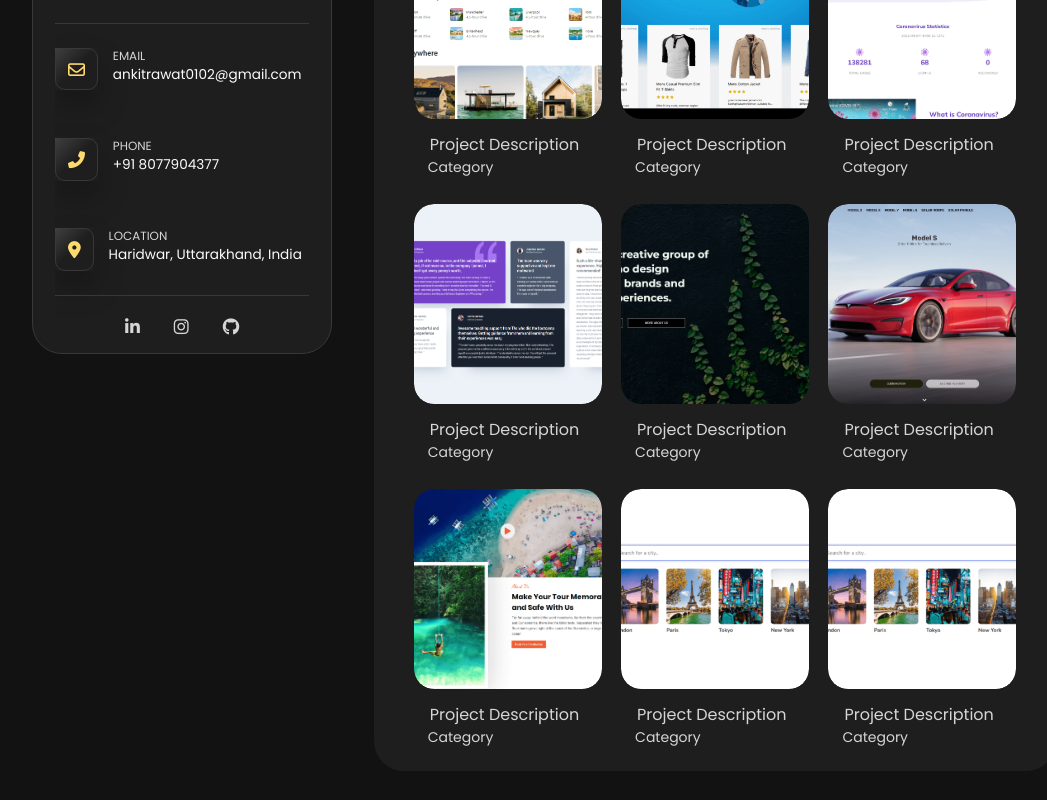
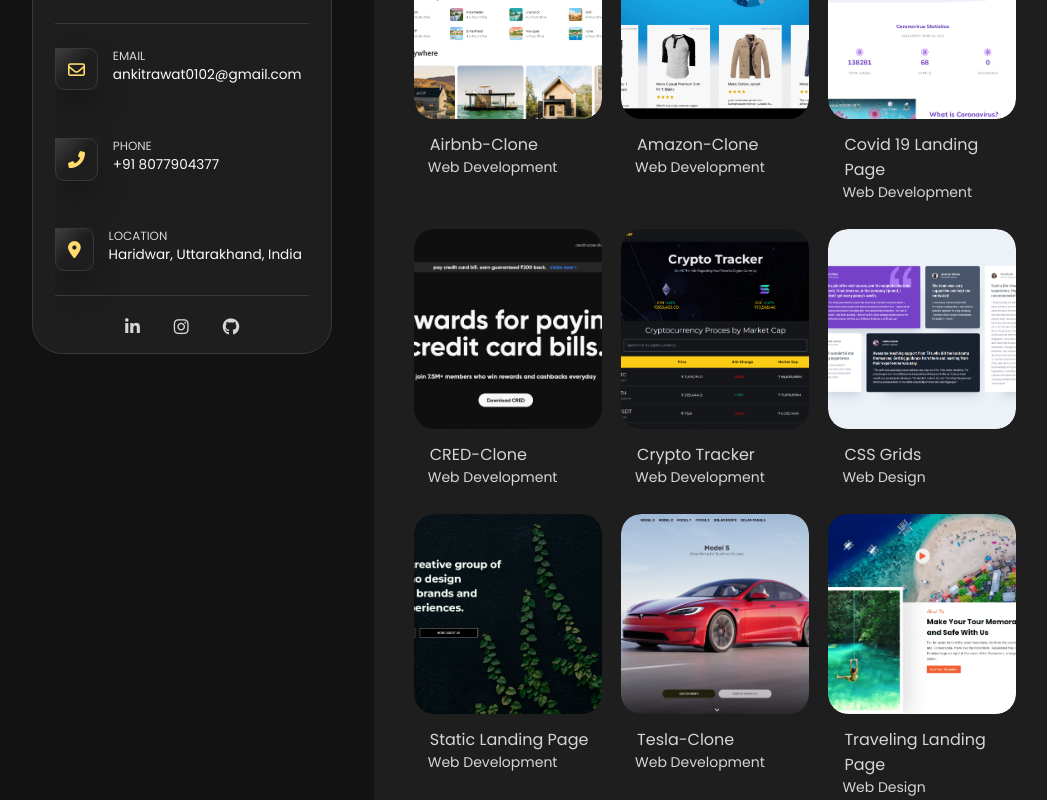
Before and after one commit to ankitt01/Resume, a React (Create React App) app: page /portfolio in a window 1280 px wide. Shown: the part 320-1120 px from the top of the page, without its empty margins (96-1143 px from the left). Built offline with nearby package versions, Linux system fonts and the light colour scheme.

Commit message:
Portfolio update

```diff
--- a/src/components/Portfolio.js
+++ b/src/components/Portfolio.js
@@ -1,76 +1,75 @@
-import React from 'react'
+import React, { useState} from 'react'
+import Project from './Project'
 import './styles/Portfolio.scss'
 function Portfolio() {
+  const [projects, setProjects] = useState([
+    {
+      img: "airbnb.PNG",
+      title: "Airbnb-Clone",
+      category: "Web Development",
+    },
+    {
+      img: "amazon.PNG",
+      title: "Amazon-Clone",
+      category: "Web Development",
+    },
+    {
+      img: "covid.PNG",
+      title: "Covid 19 Landing Page",
+      category: "Web Development",
+    },
+    {
+      img: "cred.PNG",
+      title: "CRED-Clone",
+      category: "Web Development",
+    },
+    {
+      img: "crypto.PNG",
+      title: "Crypto Tracker",
+      category: "Web Development",
+    },
+    {
+      img: "css-grid.PNG",
+      title: "CSS Grids",
+      category: "Web Design",
+    },
+    {
+      img: "glint.PNG",
+      title: "Static Landing Page",
+      category: "Web Development",
+    },
+    {
+      img: "tesla.PNG",
+      title: "Tesla-Clone",
+      category: "Web Development",
+    },
+    {
+      img: "travel.PNG",
+      title: "Traveling Landing Page",
+      category: "Web Design",
+    },
+    {
+      img: "weather2.PNG",
+      title: "Weather App",
+      category: "Web Development",
+    },
 
+
+])
+  console.log(projects)
   return (
     <div className='parent_container'>
         <h1 className='title'>Portfolio</h1>
         <div className='tabs'>
+          <button className="tab">All</button>
           <button className="tab">Web Design</button>
           <button className="tab">Web Development</button>
           <button className="tab">Applications</button>
         </div>
-        <div className="projects">
-          <div className='project'>
-            <div className='img-container'>
-              <img  src="/images/airbnb.PNG" alt="" />
-            </div>
-            <p className='project-title'>Project Description</p>
-            <p className='project-category'>Category</p>
-          </div>
-          <div className='project'>
-            <div className='img-container'>
-              <img  src="/images/amazon.PNG" alt="" />
-            </div>
-            <p className='project-title'>Project Description</p>
-            <p className='project-category'>Category</p>
-          </div><div className='project'>
-            <div className='img-container'>
-              <img  src="/images/covid.PNG" alt="" />
-            </div>
-            <p className='project-title'>Project Description</p>
-            <p className='project-category'>Category</p>
-          </div>
-          <div className='project'>
-            <div className='img-container'>
-              <img  src="/images/css-grid.PNG" alt="" />
-            </div>
-            <p className='project-title'>Project Description</p>
-            <p className='project-category'>Category</p>
-          </div>
-          <div className='project'>
-            <div className='img-container'>
-              <img  src="/images/glint.PNG" alt="" />
-            </div>
-            <p className='project-title'>Project Description</p>
-            <p className='project-category'>Category</p>
-          </div><div className='project'>
-            <div className='img-container'>
-              <img  src="/images/tesla.PNG" alt="" />
-            </div>
-            <p className='project-title'>Project Description</p>
-            <p className='project-category'>Category</p>
-          </div>
-          <div className='project'>
-            <div className='img-container'>
-              <img  src="/images/travel.PNG" alt="" />
-            </div>
-            <p className='project-title'>Project Description</p>
-            <p className='project-category'>Category</p>
-          </div>
-          <div className='project'>
-            <div className='img-container'>
-              <img  src="/images/weather2.PNG" alt="" />
-            </div>
-            <p className='project-title'>Project Description</p>
-            <p className='project-category'>Category</p>
-          </div><div className='project'>
-            <div className='img-container'>
-              <img  src="/images/weather2.PNG" alt="" />
-            </div>
-            <p className='project-title'>Project Description</p>
-            <p className='project-category'>Category</p>
-          </div>
+        <div className='projects'>
+          {projects.map((project,i) => {
+            return <Project project={project} key={i}/>
+          })}
         </div>
     </div>
   )
--- /dev/null
+++ b/src/components/Project.js
@@ -0,0 +1,16 @@
+import React from 'react'
+import './styles/Portfolio.scss'
+
+const Project = ({project}) => {
+  return (
+    <div className='project'>
+      <div className='img-container'>
+        <img  src={`/images/${project.img}`} alt="" />
+      </div>
+      <p className='project-title'>{project.title}</p>
+      <p className='project-category'>{project.category}</p>
+    </div>
+  )
+}
+
+export default Project
```
Also changed, not shown: public/images/cred.PNG (added), public/images/crypto.PNG (added), src/components/About.js (renamed from src/components/About.jsx), src/components/Header.js (renamed from src/components/Header.jsx), src/components/PersonalInfo.js (renamed from src/components/PersonalInfo.jsx), src/components/Resume.js (renamed from src/components/Resume.jsx).
